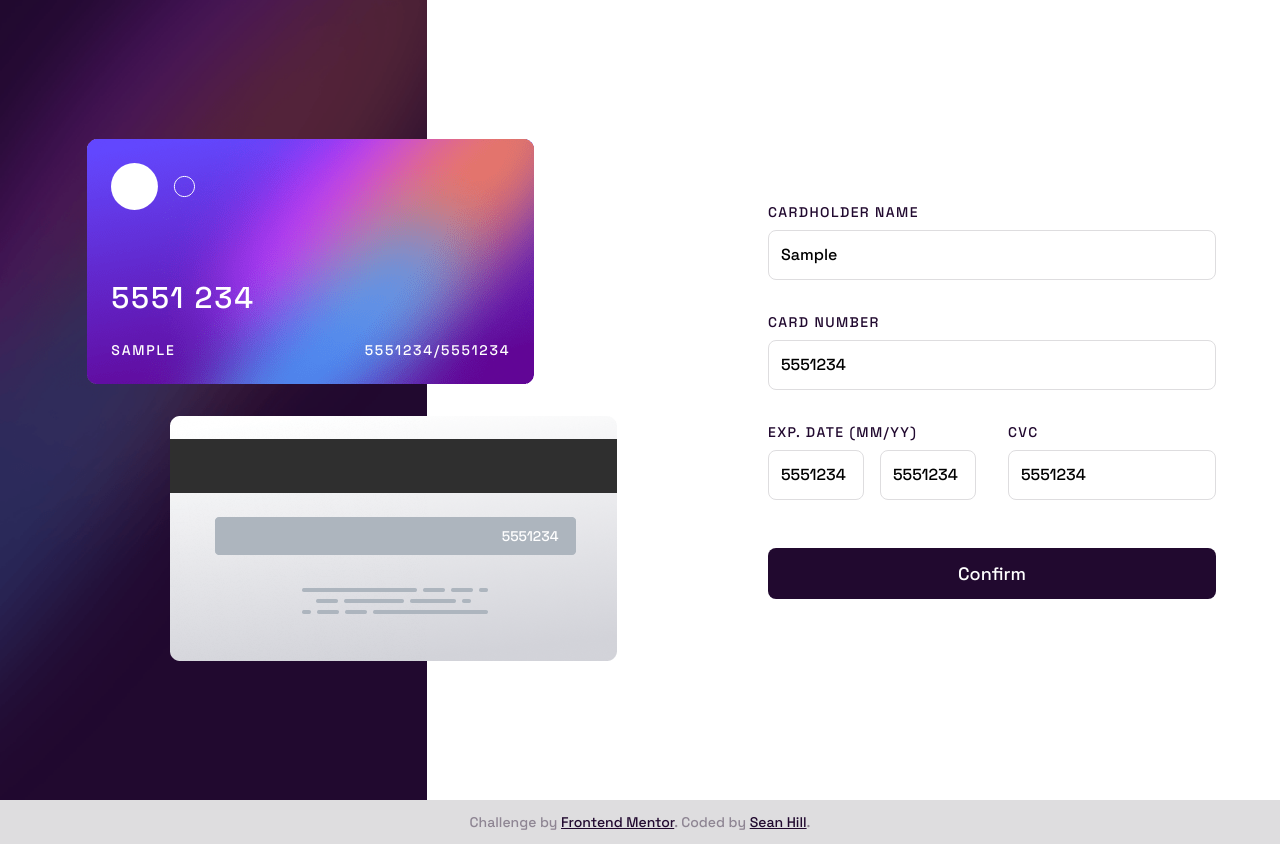
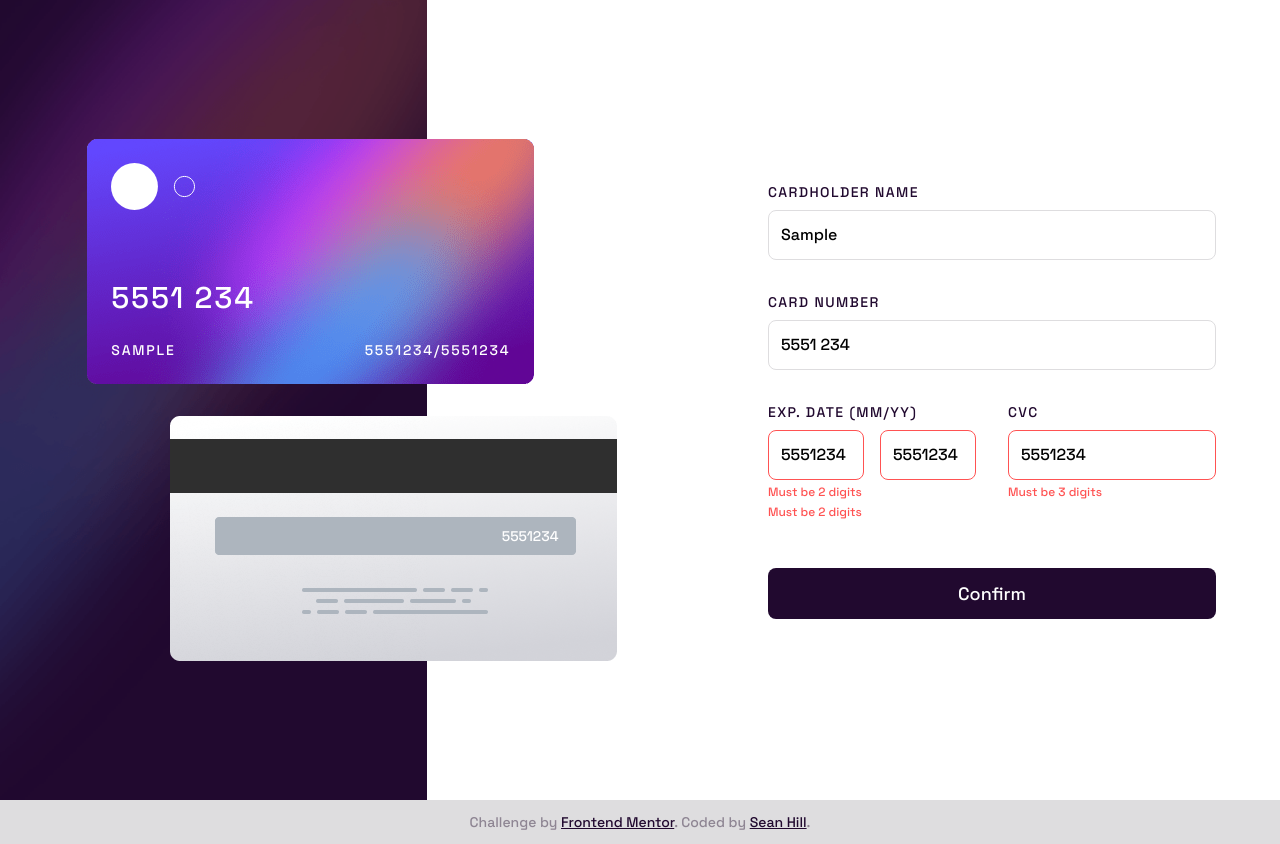
Before and after one commit to seanhillweb/frontend-mentor-interactive-card-details-form, a Next.js app: page / in a window 1280 px wide. Both pictures are taken after typing "Sample", "5551234", "5551234", "5551234", "5551234" into the empty fields and a click on the input "Confirm". Built offline with nearby package versions, Linux system fonts and the light colour scheme.

Commit message:
feat: add field validation, add success state

```diff
--- a/src/components/form.js
+++ b/src/components/form.js
@@ -1,39 +1,54 @@
 "use client";
 
-import React from "react";
+import React, { useState } from "react";
 import { useForm } from "react-hook-form";
 import { ErrorMessage } from "@hookform/error-message";
-import * as yup from "yup";
-import { yupResolver } from "@hookform/resolvers/yup";
 import formatCreditCardNumber from "@/utils/format-credit-card-number";
+import Image from "next/image";
+import iconComplete from "@/public/icon-complete.svg";
+
+const Success = ({ onClick }) => {
+  const handleClick = () => {
+    onClick(false);
+  };
+
+  return (
+    <div className="flex flex-col justify-center text-center my-12 lg:my-0">
+      <Image src={iconComplete} alt="Icon, checkmark" width={80} height={80} className="mx-auto mb-10" />
+      <h2 className="text-3xl text-brand-violet-300 uppercase tracking-widest mb-3">Thank you!</h2>
+      <p className="text-brand-violet-200 mb-10">We&apos;ve added your card details</p>
+      <button
+        onClick={handleClick}
+        className="text-white bg-brand-violet-300 hover:bg-brand-gradient-end focus:bg-brand-gradient-end px-4 py-3 rounded-lg transition duration-200 ease-in-out hover:cursor-pointer"
+      >
+        Continue
+      </button>
+    </div>
+  );
+};
 
 export default function Form({ values, onChange }) {
-  const validationSchema = yup.object({
-    cardName: yup.string().required("Required"),
-    cardNumber: yup
-      .number()
-      .required("Required")
-      .typeError("Wrong format, numbers only"),
-    cardCVC: yup
-      .number()
-      .required("Required")
-      .typeError("Wrong format, numbers only"),
-  });
-
-  const resolver = yupResolver(validationSchema);
+  const [isSuccessfullySubmitted, setSuccessfullySubmitted] = useState(false);
 
   const {
     register,
     handleSubmit,
     formState: { errors },
-  } = useForm({ resolver, defaultValues: values });
+  } = useForm({ defaultValues: values });
 
   const onSubmit = (data) => {
-    console.log(data);
+    setSuccessfullySubmitted(true);
   };
 
   return (
-    <form onSubmit={handleSubmit(onSubmit)} className="flex flex-col gap-4 lg:gap-8 my-12 lg:my-0">
+    <>
+      {isSuccessfullySubmitted ? (
+        <Success onClick={setSuccessfullySubmitted} />
+      ) : (
+        <form
+          onSubmit={handleSubmit(onSubmit)}
+          className="flex flex-col gap-4 lg:gap-8 my-12 lg:my-0"
+        >
           <div className="flex flex-col">
             <label
               htmlFor="cardName"
@@ -52,7 +67,7 @@ export default function Form({ values, onChange }) {
               }`}
               aria-invalid={errors.cardName ? "true" : "false"}
               {...register("cardName", {
-            required: true,
+                required: "Can't be blank",
                 onChange: (e) =>
                   onChange({
                     ...values,
@@ -80,7 +95,7 @@ export default function Form({ values, onChange }) {
             <input
               id="cardNumber"
               name="cardNumber"
-          // value={formatCreditCardNumber(values.cardNumber)}
+              value={formatCreditCardNumber(values.cardNumber)}
               placeholder="e.g. 1234 5678 9123 0000"
               type="tel"
               inputMode="numeric"
@@ -91,9 +106,11 @@ export default function Form({ values, onChange }) {
               }`}
               aria-invalid={errors.cardNumber ? "true" : "false"}
               {...register("cardNumber", {
-            required: true,
-            valueAsNumber: true,
-            maxLength: 16,
+                required: "Can't be blank",
+                maxLength: {
+                  value: 19,
+                  message: "Must be 16 digits",
+                },
                 onChange: (e) =>
                   onChange({
                     ...values,
@@ -134,8 +151,15 @@ export default function Form({ values, onChange }) {
                     }`}
                     aria-invalid={errors.cardExpMonth ? "true" : "false"}
                     {...register("cardExpMonth", {
-                  required: true,
-                  valueAsNumber: true,
+                      required: "Can't be blank",
+                      maxLength: {
+                        value: 2,
+                        message: "Must be 2 digits",
+                      },
+                      pattern: {
+                        value: /^(1[0-2]|0[1-9])+$/,
+                        message: "Wrong format, valid numbers only",
+                      },
                       onChange: (e) =>
                         onChange({
                           ...values,
@@ -161,8 +185,15 @@ export default function Form({ values, onChange }) {
                     }`}
                     aria-invalid={errors.cardExpYear ? "true" : "false"}
                     {...register("cardExpYear", {
-                  required: true,
-                  valueAsNumber: true,
+                      required: "Can't be blank",
+                      maxLength: {
+                        value: 2,
+                        message: "Must be 2 digits",
+                      },
+                      pattern: {
+                        value: /^(?:[0-9]{2})+$/,
+                        message: "Wrong format, valid numbers only",
+                      },
                       onChange: (e) =>
                         onChange({
                           ...values,
@@ -172,6 +203,24 @@ export default function Form({ values, onChange }) {
                   />
                 </div>
               </div>
+              <ErrorMessage
+                errors={errors}
+                name="cardExpMonth"
+                render={({ message }) => (
+                  <p role="alert" className="text-brand-red text-xs mt-1">
+                    {message}
+                  </p>
+                )}
+              />
+              <ErrorMessage
+                errors={errors}
+                name="cardExpYear"
+                render={({ message }) => (
+                  <p role="alert" className="text-brand-red text-xs mt-1">
+                    {message}
+                  </p>
+                )}
+              />
             </fieldset>
             <div className="flex flex-col">
               <label
@@ -193,8 +242,15 @@ export default function Form({ values, onChange }) {
                 }`}
                 aria-invalid={errors.cardCVC ? "true" : "false"}
                 {...register("cardCVC", {
-              required: true,
-              valueAsNumber: true,
+                  required: "Can't be blank",
+                  maxLength: {
+                    value: 3,
+                    message: "Must be 3 digits",
+                  },
+                  pattern: {
+                    value: /^(?:[0-9]{3})+$/,
+                    message: "Wrong format, valid numbers only",
+                  },
                   onChange: (e) =>
                     onChange({
                       ...values,
@@ -216,8 +272,10 @@ export default function Form({ values, onChange }) {
           <input
             type="submit"
             value="Confirm"
-        className="text-white bg-brand-violet-300 px-4 py-3 rounded-lg hover:cursor-pointer mt-2 md:mt-4"
+            className="text-white bg-brand-violet-300 hover:bg-brand-gradient-end focus:bg-brand-gradient-end px-4 py-3 rounded-lg transition duration-200 ease-in-out hover:cursor-pointer mt-2 md:mt-4"
           />
         </form>
+      )}
+    </>
   );
 }
```
Lines whose indentation alone changed are shown as unchanged.
